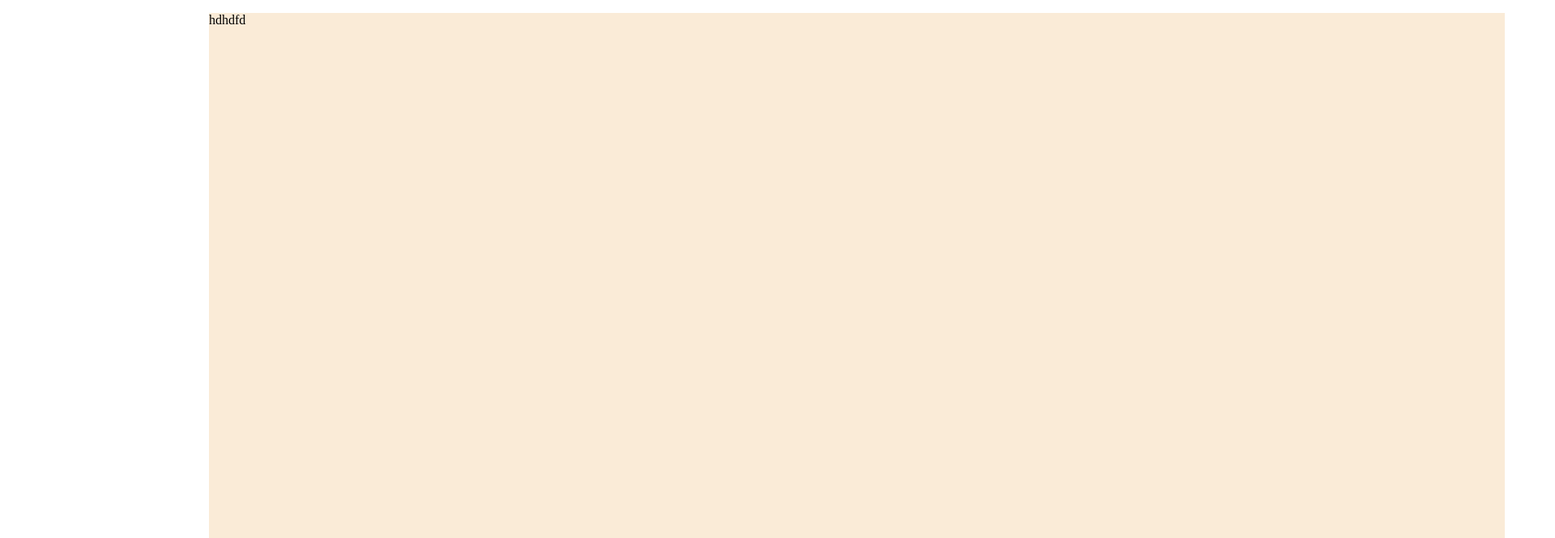
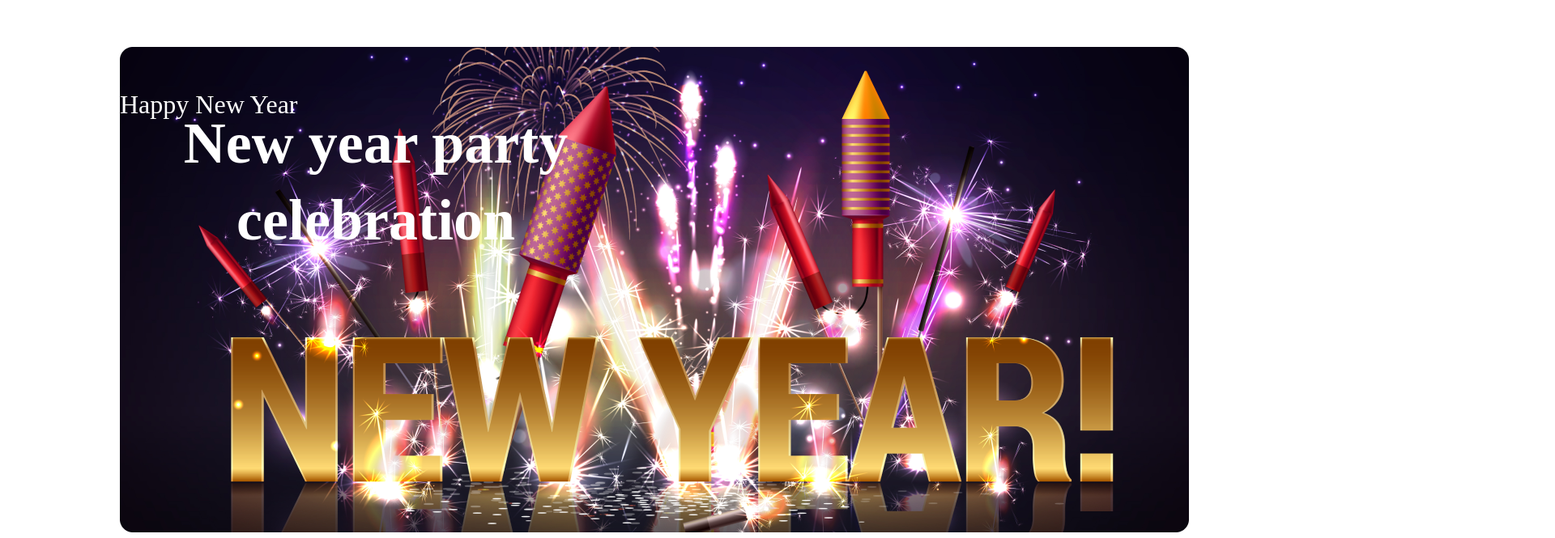
Before and after one commit to Sajjad2M/Assignment1-by-Sajjad, a plain HTML site: page index.html in a window 1280 px wide. Shown: the top 665 px of the page at 81% size, 1920 px wide, since content can reach past the window. Drawn offline with Linux system fonts and the light colour scheme.

Commit message:
added the images and styles.css file and codes

```diff
--- a/index.html
+++ b/index.html
@@ -9,9 +9,26 @@
 </head>
 <body>
     <div class="bob">
-    <header>
-        <p>hdhdfd</p>
-    </header>
+        <header>
+        <div class="bob2">
+        <img src="Banner Image.png">
+        <div class="over-text">
+            <h5>Happy New Year</h5></div>
+            <div class="overly-text">
+            <p>New year party celebration</p>
+        </div>
+
+        </header>
+
+
+    </div>
+
+
+
+
+
+
     </div>
 </body>
+
 </html>
--- a/styles.css
+++ b/styles.css
@@ -1,13 +1,74 @@
+body{
+
+
+}
 .bob{
-    height: 7335px;
-    width: 1600px;
-    background-color: antiquewhite;
+    width: 7335px;
+    height: 600px;
+    padding-left: 140px;
+    padding-top: 50px;
+    padding-right: 140px;
 
-    margin-left: 250px;
-    margin-bottom: 250px;
+
+
 }
-/* header p{ */
-    color: blue;
-    font-size: 150px;
+.bob2{
+    position: relative;
+
+
+}
+.bob2 img{
+    width: 1320px;
+    height: 600px;
+
+
+
+}
+.over-text{
+    position: absolute;
+    top: 0px;
+    color: #FFF;
+
+
+
+
+
+
+
+
+}
+.over-text h5{
     text-align: center;
+font-family: Merriweather;
+font-size: 32px;
+font-style: normal;
+font-weight: 400;
+line-height: normal;
+text-align: center;
+ /* padding: 177px 531px 383px 530px; */
+
 }
+.overly-text{
+    position: absolute;
+
+    top: 0px;
+    color: #FFF;
+
+}
+.overly-text p{
+
+    color: #FFF;
+    width: 632px;
+    height: 190px;
+
+text-align: center;
+font-family: Merriweather;
+font-size: 72px;
+font-style: normal;
+font-weight: 900;
+line-height: 95px;
+
+
+
+
+}
```
